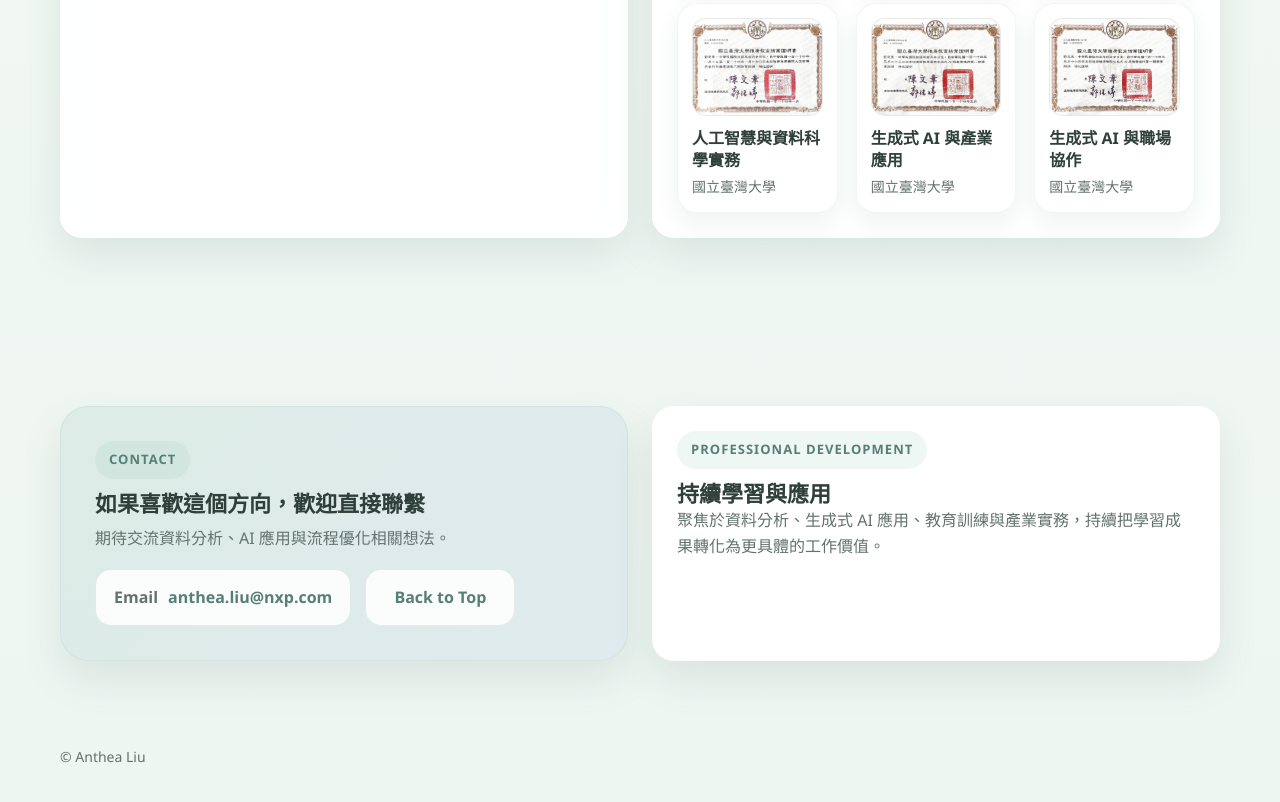
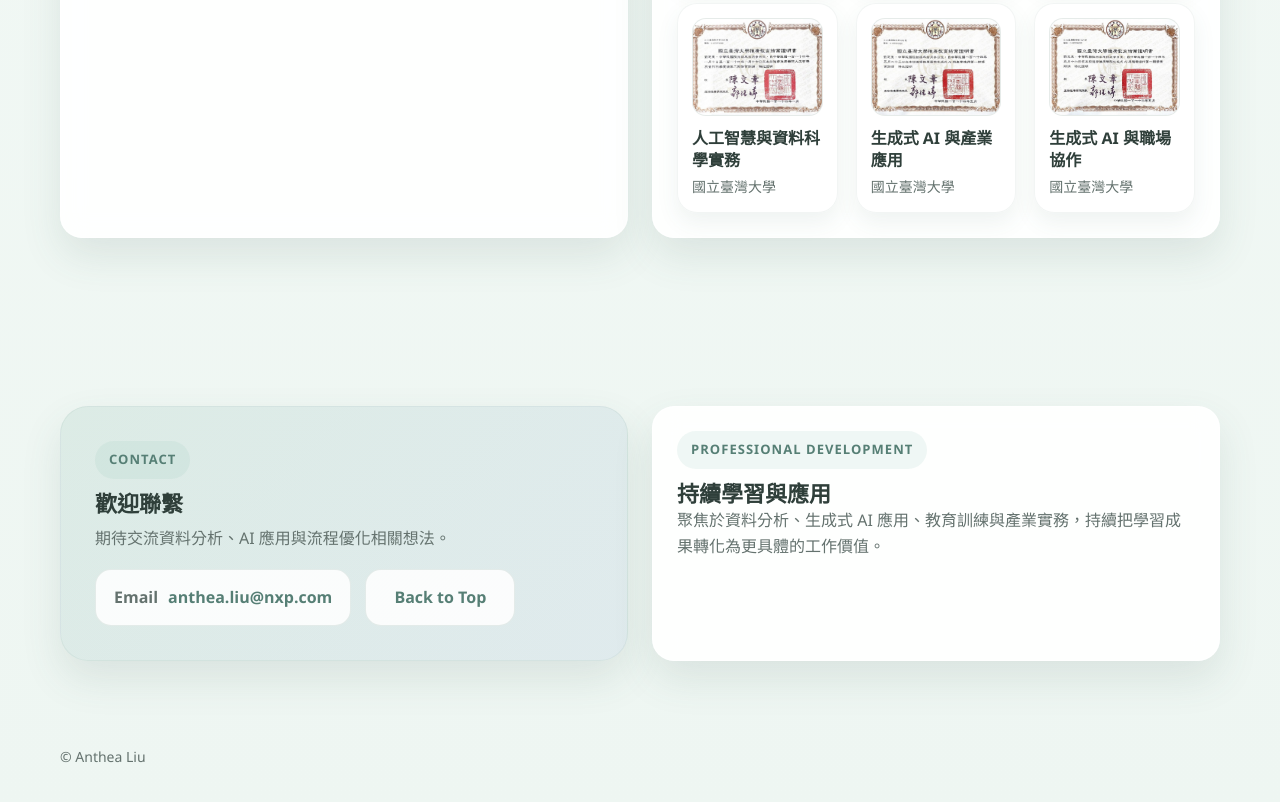
Before and after one commit to anthea1003-bit/anthea-website, a plain HTML site: page index.html in a window 1280 px wide. Shown: the part 4010-4812 px from the top of the page. Drawn offline with Linux system fonts and the light colour scheme.

Commit message:
Update index.html

```diff
--- a/index.html
+++ b/index.html
@@ -424,7 +424,7 @@
         <div class="banner reveal">
           <div class="eyebrow">Contact</div>
           <div style="height:10px"></div>
-          <h3>如果喜歡這個方向，歡迎直接聯繫</h3>
+          <h3>歡迎聯繫</h3>
           <p class="muted" style="margin-top:8px;">期待交流資料分析、AI 應用與流程優化相關想法。</p>
           <div class="cta-row" style="margin-top:18px;">
             <div class="email-box"><span>Email</span>anthea.liu@nxp.com</div>
```
